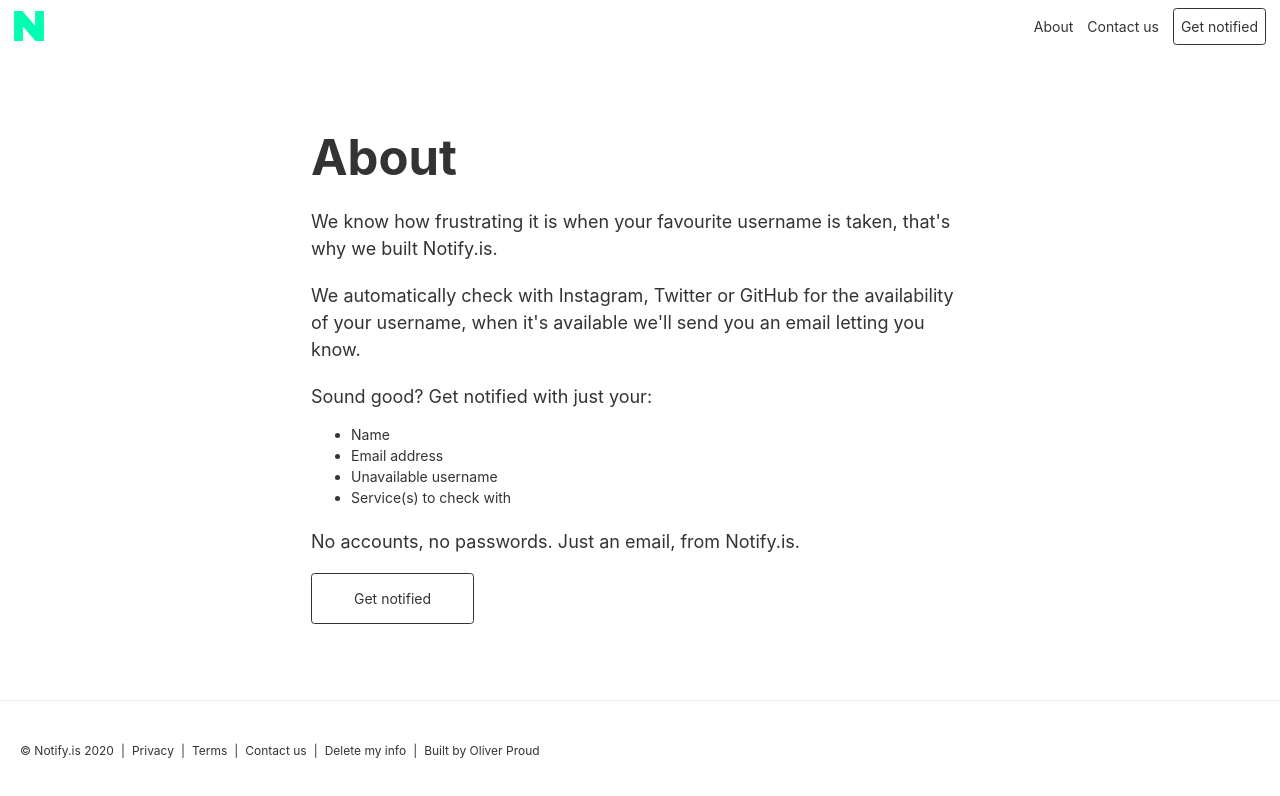
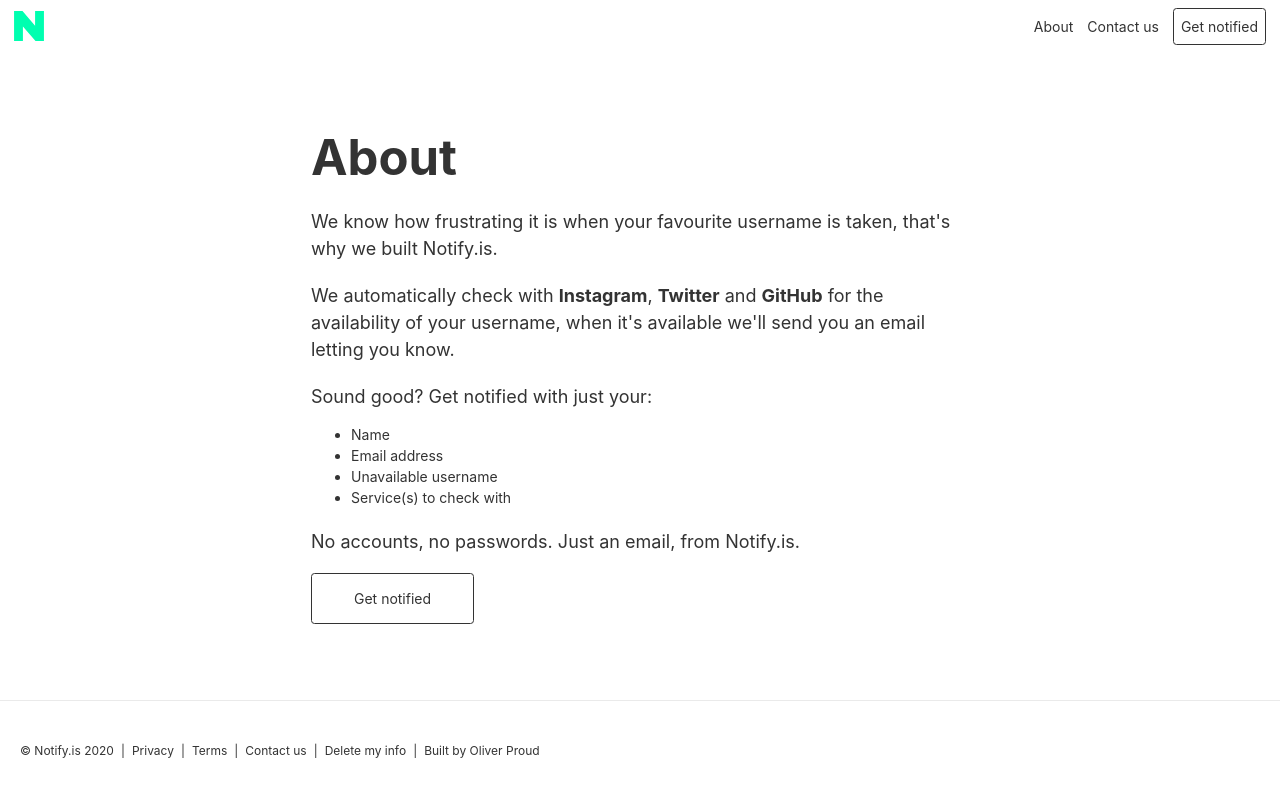
Before and after one commit to oliverproud/notify.is, a Next.js app: page /about in a window 1280 px wide. Shown: the top 796 px of the page. Built offline with nearby package versions, Linux system fonts and the light colour scheme.

Commit message:
update wording

```diff
--- a/pages/about.js
+++ b/pages/about.js
@@ -15,7 +15,7 @@
         <IntroHeader>
           <h1 className="display-4">About</h1>
           <p className="p-about">We know how frustrating it is when your favourite username is taken, that's why we built Notify.is.</p>
-          <p className="p-about">We automatically check with Instagram, Twitter or GitHub for the availability of your username, when it's available we'll send you an email letting you know.</p>
+          <p className="p-about">We automatically check with <b>Instagram</b>, <b>Twitter</b> and <b>GitHub</b> for the availability of your username, when it's available we'll send you an email letting you know.</p>
           <p className="p-about">Sound good? Get notified with just your: </p>
           <ul>
             <li>Name</li>
--- a/pages/index.js
+++ b/pages/index.js
@@ -9,7 +9,7 @@
       <div className="container-center">
         <div className="intro-header home px-4">
           <h1 className="display-4">Notify.is</h1>
-          <p>Get notified when your favourite username on <b>Instagram</b>, <b>Twitter</b> or <b>GitHub</b> becomes available.</p>
+          <p>Get notified when your favourite username on <b>Instagram</b>, <b>Twitter</b> and <b>GitHub</b> becomes available.</p>
           <Link href="/signup">
             <a>
               <Button className="signup-btn mt-2" size="lg">
```
